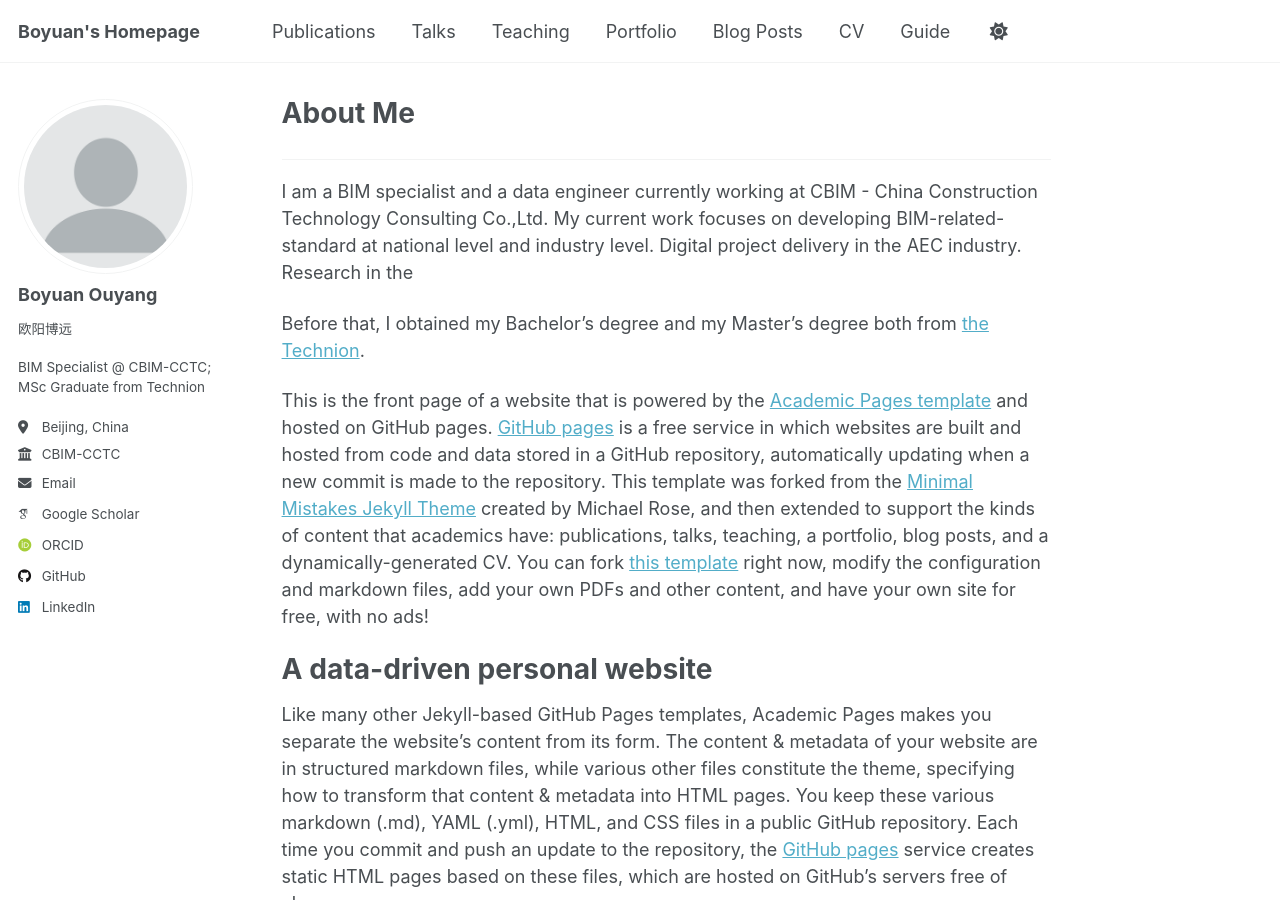
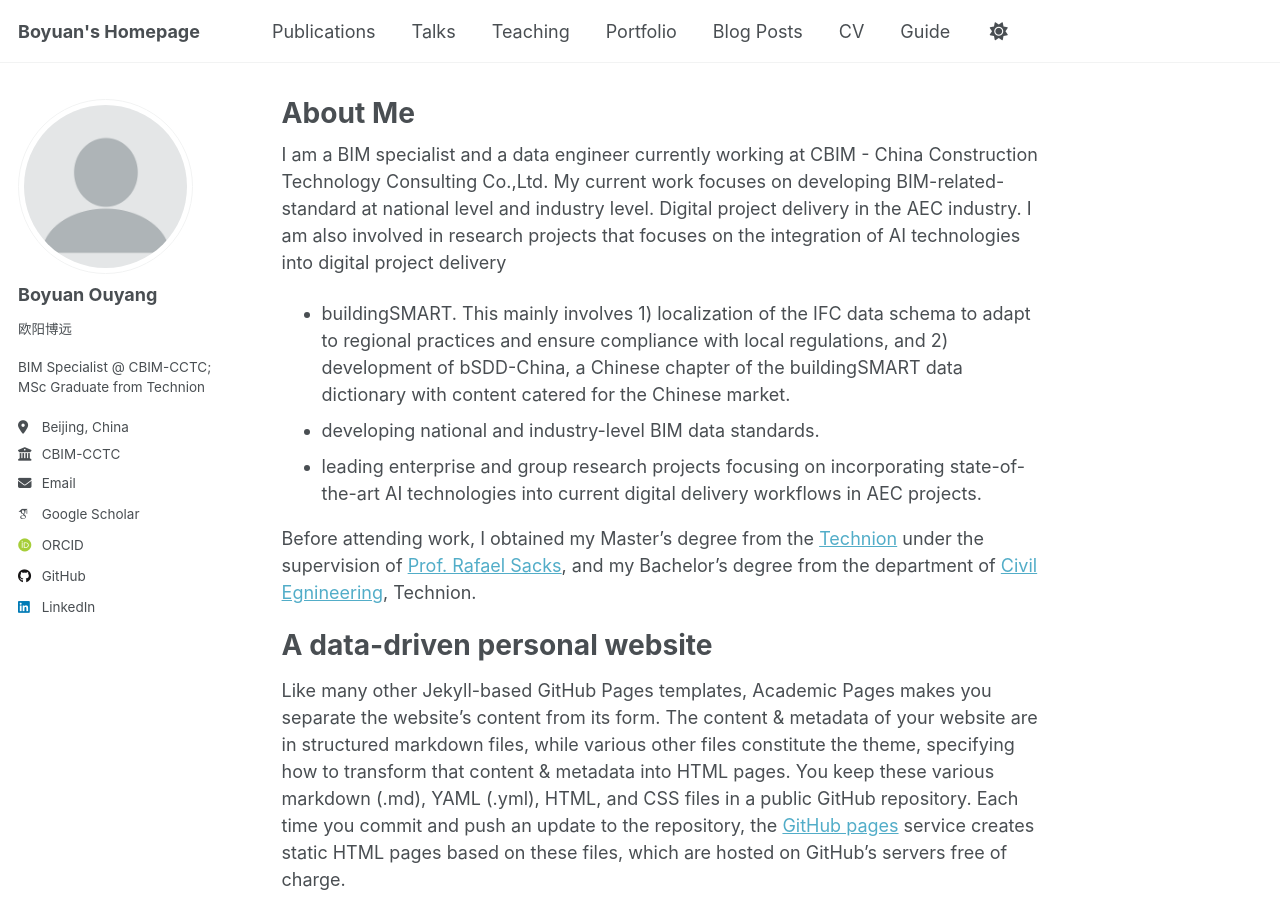
Before and after one commit to terry-oy/terry-oy.github.io, a Jekyll site: the page built from _pages/about.md, in a window 1280 px wide and 900 px high. Built offline with Jekyll 4.4.1, drawn with Linux system fonts in a browser that asks for light colours; some web fonts are replaced.

Commit message:
Update about.md

```diff
--- a/_pages/about.md
+++ b/_pages/about.md
@@ -7,14 +7,13 @@ redirect_from:
   - /about.html
 ---
 
-------
+I am a BIM specialist and a data engineer currently working at CBIM - China Construction Technology Consulting Co.,Ltd. My current work focuses on developing BIM-related-standard at national level and industry level. Digital project delivery in the AEC industry. I am also involved in research projects that focuses on the integration of AI technologies into digital project delivery
 
-I am a BIM specialist and a data engineer currently working at CBIM - China Construction Technology Consulting Co.,Ltd. My current work focuses on developing BIM-related-standard at national level and industry level. Digital project delivery in the AEC industry. Research in the
+- buildingSMART. This mainly involves 1) localization of the IFC data schema to adapt to regional practices and ensure compliance with local regulations, and 2) development of bSDD-China, a Chinese chapter of the buildingSMART data dictionary with content catered for the Chinese market.
+- developing national and industry-level BIM data standards.
+- leading enterprise and group research projects focusing on incorporating state-of-the-art AI technologies into current digital delivery workflows in AEC projects.
 
-Before that, I obtained my Bachelor's degree and my Master's degree both from [the Technion](https://www.technion.ac.il/en/).
-
-
-This is the front page of a website that is powered by the [Academic Pages template](https://github.com/academicpages/academicpages.github.io) and hosted on GitHub pages. [GitHub pages](https://pages.github.com) is a free service in which websites are built and hosted from code and data stored in a GitHub repository, automatically updating when a new commit is made to the repository. This template was forked from the [Minimal Mistakes Jekyll Theme](https://mmistakes.github.io/minimal-mistakes/) created by Michael Rose, and then extended to support the kinds of content that academics have: publications, talks, teaching, a portfolio, blog posts, and a dynamically-generated CV. You can fork [this template](https://github.com/academicpages/academicpages.github.io) right now, modify the configuration and markdown files, add your own PDFs and other content, and have your own site for free, with no ads!
+Before attending work, I obtained my Master's degree from the [Technion](https://www.technion.ac.il/en/) under the supervision of [Prof. Rafael Sacks](https://www.linkedin.com/in/rafaelsacks/), and my Bachelor's degree from the department of [Civil Egnineering](https://cee.technion.ac.il/en/), Technion.
 
 A data-driven personal website
 ======
```
